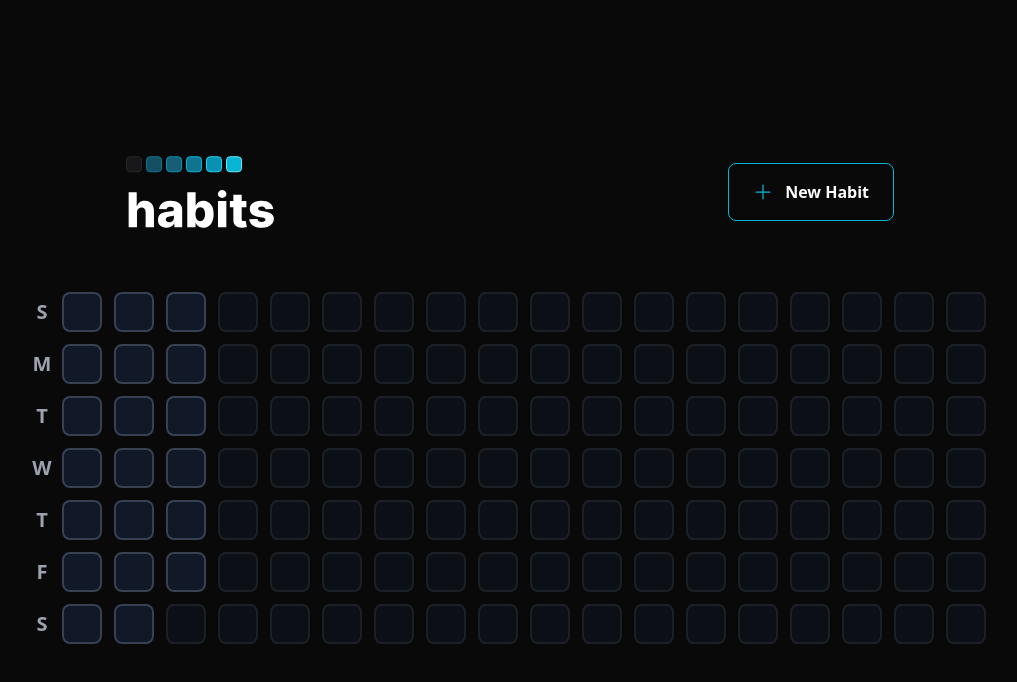
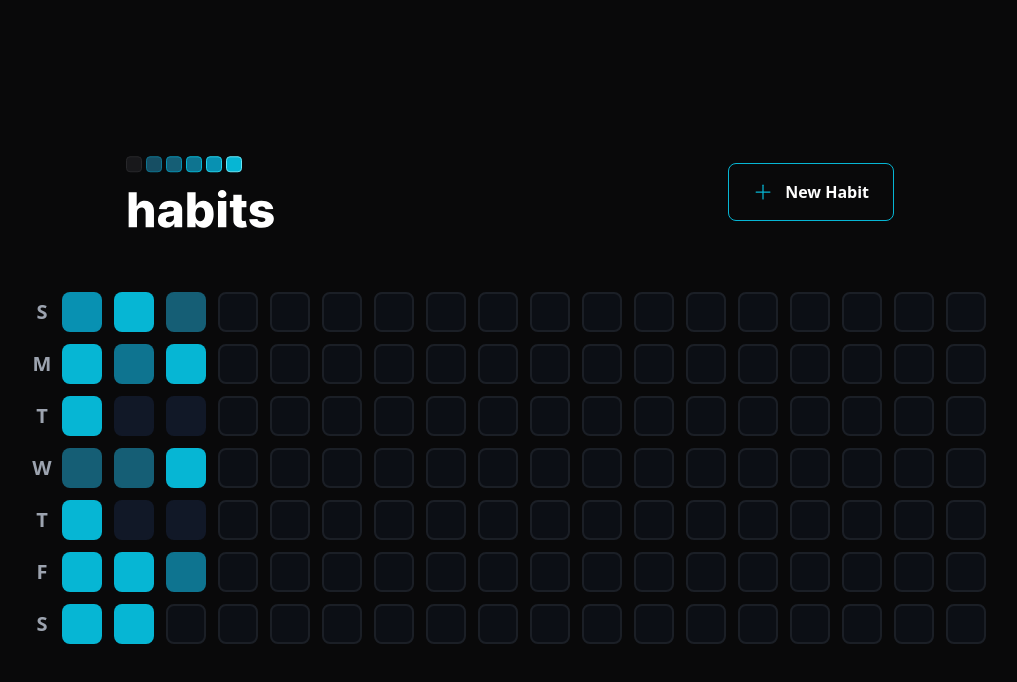
Before and after one commit to aureliojoseph/habit_tracker, a React (Vite) app in the folder web/: page / in a window 1280 px wide. Shown: the top 682 px of the page, without its empty margins (130-1147 px from the left). Built offline with nearby package versions, Linux system fonts and the light colour scheme.

Commit message:
implemented frontend features

```diff
--- a/web/package.json
+++ b/web/package.json
@@ -9,6 +9,9 @@
     "preview": "vite preview"
   },
   "dependencies": {
+    "@radix-ui/react-dialog": "^1.0.2",
+    "@radix-ui/react-popover": "^1.0.3",
+    "clsx": "^1.2.1",
     "dayjs": "^1.11.7",
     "phosphor-react": "^1.4.1",
     "react": "^18.2.0",
--- a/web/src/components/HabitDay.tsx
+++ b/web/src/components/HabitDay.tsx
@@ -1,9 +1,38 @@
-// interface HabitDayProps {
-//   completed: number
-// }
+import * as Popover from '@radix-ui/react-popover'
+import clsx from 'clsx'
+import { ProgressBar } from './ProgressBar'
 
-export function HabitDay() {
+interface HabitDayProps {
+  completed: number
+  amount: number
+}
+
+export function HabitDay({ completed, amount }: HabitDayProps) {
+  const completedPercentage = Math.round((completed / amount) * 100)
+
   return (
-    <div className="w-10 h-10 bg-gray-900 border-2 border-gray-700 rounded-lg cursor-pointer"/>
+    <Popover.Root>
+      <Popover.Trigger
+        className={clsx('w-10 h-10 rounded-lg cursor-pointer', {
+          'bg-gray-900 border-gray-700': completedPercentage === 0,
+          'bg-cyan-900 border-cyan-700': completedPercentage > 0 && completedPercentage < 20,
+          'bg-cyan-800 border-cyan-600': completedPercentage >= 20 && completedPercentage < 40,
+          'bg-cyan-700 border-cyan-500': completedPercentage >= 40 && completedPercentage < 60,
+          'bg-cyan-600 border-cyan-400': completedPercentage >= 60 && completedPercentage < 80,
+          'bg-cyan-500 border-cyan-300': completedPercentage >= 80,
+        })}
+      />
+
+      <Popover.Portal>
+        <Popover.Content className="min-w-[320px] p-6 rounded-2xl bg-gray-700 flex flex-col">
+          <span className="font-semibold text-gray-400">saturday</span>
+          <span className="mt-1 font-extrabold leading-tight text-3xl">01/21</span>
+
+          <ProgressBar progress={completedPercentage} />
+
+          <Popover.Arrow height={8} width={16} className="fill-gray-700" />
+        </Popover.Content>
+      </Popover.Portal>
+    </Popover.Root>
   )
 }
--- a/web/src/components/Header.tsx
+++ b/web/src/components/Header.tsx
@@ -1,10 +1,16 @@
-import { Plus } from "phosphor-react";
+import { Plus, X } from 'phosphor-react'
+import * as Dialog from '@radix-ui/react-dialog'
 import logo from '../assets/logo.svg'
+import { NewHabitForm } from './NewHabitForm'
 
 export function Header() {
+
   return (
     <div className="w-full max-w-3xl mx-auto flex items-center justify-between">
       <img src={logo} alt="Habits logo" />
+
+      <Dialog.Root>
+        <Dialog.Trigger>
           <button
             type="button"
             className="border border-cyan-500 font-semibold rounded-lg px-6 py-4 flex items-center gap-3 hover:border-cyan-900"
@@ -12,6 +18,25 @@ export function Header() {
             <Plus size={20} className="text-cyan-500" />
             New Habit
           </button>
+        </Dialog.Trigger>
+
+        <Dialog.Portal>
+          <Dialog.Overlay className="w-screen h-screen bg-black/80 fixed inset-0" />
+
+          <Dialog.Content className="absolute p-10 bg-gray-800 rounded-2xl w-full max-w-md top-1/2 left-1/2 -translate-x-1/2 -translate-y-1/2">
+            <Dialog.Close className="absolute right-6 top-6 text-gray-400 hover:text-gray-200">
+              <X size={24} aria-label="Close button" />
+            </Dialog.Close>
+
+            <Dialog.Title className="text-3xl leading-tight font-extrabold">
+              Start Habit
+            </Dialog.Title>
+
+            <NewHabitForm />
+          </Dialog.Content>
+        </Dialog.Portal>
+
+      </Dialog.Root>
     </div>
   )
 }
--- /dev/null
+++ b/web/src/components/NewHabitForm.tsx
@@ -0,0 +1,37 @@
+import { Check } from "phosphor-react";
+
+export function NewHabitForm() {
+  return (
+    <form className="w-full flex flex-col mt-6">
+      <label
+        htmlFor="title"
+        className="font-semibold leading-tight"
+      >
+      What is your commitment?
+      </label>
+
+      <input
+        type="text"
+        id="title"
+        placeholder="e.g.: exercise, study, sleep well, etc."
+        className="p-4 rounded-lg mt-3 bg-gray-800 text-white placeholder:text-gray-400"
+        autoFocus
+      />
+
+      <label
+        htmlFor=""
+        className="font-semibold leading-tight mt-4"
+      >
+        What is the frequency?
+      </label>
+
+      <button
+        type="submit"
+        className="mt-6 rounded-lg p-4 flex items-center justify-center gap-3 font-semibold bg-emerald-600 hover:bg-emerald-300 hover:text-gray-600"
+      >
+        <Check size={20} weight="bold" />
+        Submit
+      </button>
+    </form>
+  )
+}
--- /dev/null
+++ b/web/src/components/ProgressBar.tsx
@@ -0,0 +1,17 @@
+interface ProgressBarProps {
+  progress: number
+}
+
+export function ProgressBar(props: ProgressBarProps) {
+  return (
+    <div className="h-3 rounded-xl bg-gray-800 w-full mt-4">
+      <div
+        role="progressbar"
+        aria-label="progress of habits completed that day"
+        aria-valuenow={props.progress}
+        className="h-3 rounded-lg bg-cyan-600"
+        style={{ width: `${props.progress}%` }}
+      />
+    </div>
+  )
+}
--- a/web/src/components/SummaryTable.tsx
+++ b/web/src/components/SummaryTable.tsx
@@ -25,7 +25,13 @@ export function SummaryTable() {
 
       <div className="grid grid-rows-7 grid-flow-col gap-3">
         {summaryDates.map(date => {
-          return <HabitDay key={date.toString()} />
+          return (
+            <HabitDay
+              key={date.toString()}
+              amount={5}
+              completed={Math.round(Math.random() * 5)}
+            />
+          )
         })}
 
         {amountOfDaysToFill > 0 && Array.from({ length: amountOfDaysToFill }).map((_, i) => {
```
Also changed, not shown: 1 other file (tests, documents, lock files or other folders). Lines whose indentation alone changed are shown as unchanged.
